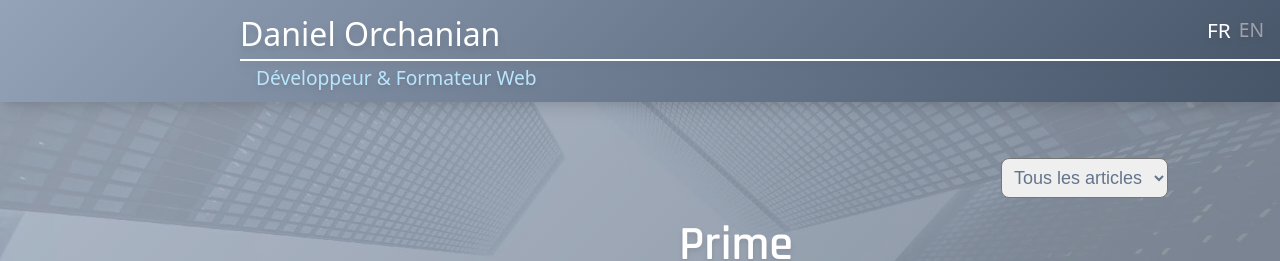
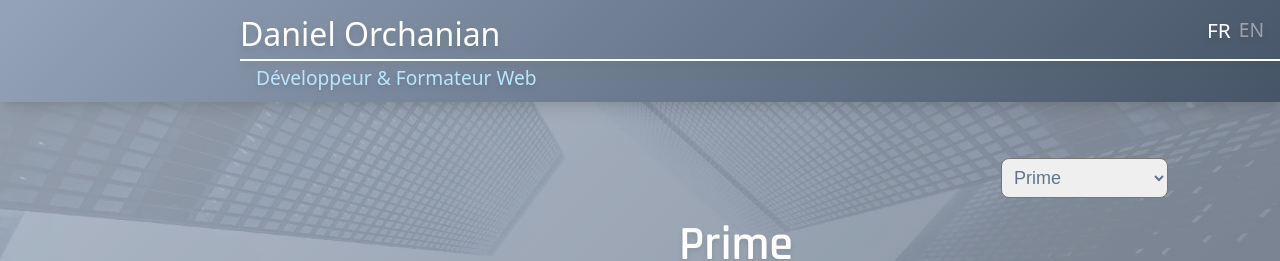
Before and after one commit to do-sieg/portfolio-2021, a Next.js app: page /blog/category/first in a window 1280 px wide. Shown: the top 261 px of the page. Built offline with nearby package versions, Linux system fonts and the light colour scheme; a web font is replaced by a local one.

Commit message:
Fixed category selector to update on page change

```diff
--- a/components/app/BlogToolbar.js
+++ b/components/app/BlogToolbar.js
@@ -3,7 +3,7 @@ import { BLOG_CATEGORIES } from "../../data/constants";
 import { useLangTerm } from "../../utils/lang";
 import styles from "./BlogToolbar.module.css";
 
-export default function BlogCategorySelector() {
+export default function BlogToolbar({ category }) {
     const router = useRouter();
     const L_BLOG_ALL_ARTICLES = useLangTerm("BLOG_ALL_ARTICLES");
     const L_BLOG_CATEGORY_NAMES = useLangTerm("BLOG_CATEGORY_NAMES");
@@ -23,7 +23,7 @@ export default function BlogCategorySelector() {
     return (
         <div className={styles.container}>
             <div className={styles.selectorContainer}>
-                <select onChange={handleChangeCategory}>
+                <select value={category ? category : "all"} onChange={handleChangeCategory}>
                     <option value="all">{L_BLOG_ALL_ARTICLES}</option>
                     {BLOG_CATEGORIES.map((category) => {
                         return <option key={category} value={category}>{L_BLOG_CATEGORY_NAMES[category]}</option>
--- a/pages/blog/category/[category].js
+++ b/pages/blog/category/[category].js
@@ -1,7 +1,7 @@
 import AppLayout from "../../../components/app/AppLayout";
 import AppHead from "../../../components/app/AppHead";
 import BlogPostItem from "../../../components/app/BlogPostItem";
-import BlogCategorySelector from "../../../components/app/BlogToolbar";
+import BlogToolbar from "../../../components/app/BlogToolbar";
 import { getPosts } from "../../../utils/blog";
 import { BLOG_CATEGORIES, SITE_TITLE } from "../../../data/constants";
 import { useLangTerm } from "../../../utils/lang";
@@ -31,7 +31,7 @@ export default function Blog({ category, posts }) {
         <AppLayout className={styles.container}>
             <AppHead title={`${L_BLOG_CATEGORY_NAMES[category]} - ${SITE_TITLE}`} />
 
-            <BlogCategorySelector />
+            <BlogToolbar category={category} />
 
             <h1>{L_BLOG_CATEGORY_NAMES[category]}</h1>
 
--- a/pages/blog/index.js
+++ b/pages/blog/index.js
@@ -1,7 +1,7 @@
 import AppLayout from "../../components/app/AppLayout";
 import AppHead from "../../components/app/AppHead";
 import BlogPostItem from "../../components/app/BlogPostItem";
-import BlogCategorySelector from "../../components/app/BlogToolbar";
+import BlogToolbar from "../../components/app/BlogToolbar";
 import { getPosts } from "../../utils/blog";
 import { SITE_TITLE } from "../../data/constants";
 import { useLangTerm } from "../../utils/lang";
@@ -23,7 +23,7 @@ export default function Blog({ posts }) {
         <AppLayout className={styles.container}>
             <AppHead title={`${SITE_TITLE} - ${L_NAV_BLOG}`} />
 
-            <BlogCategorySelector />
+            <BlogToolbar />
 
             <h1>{L_NAV_BLOG}</h1>
 
```
